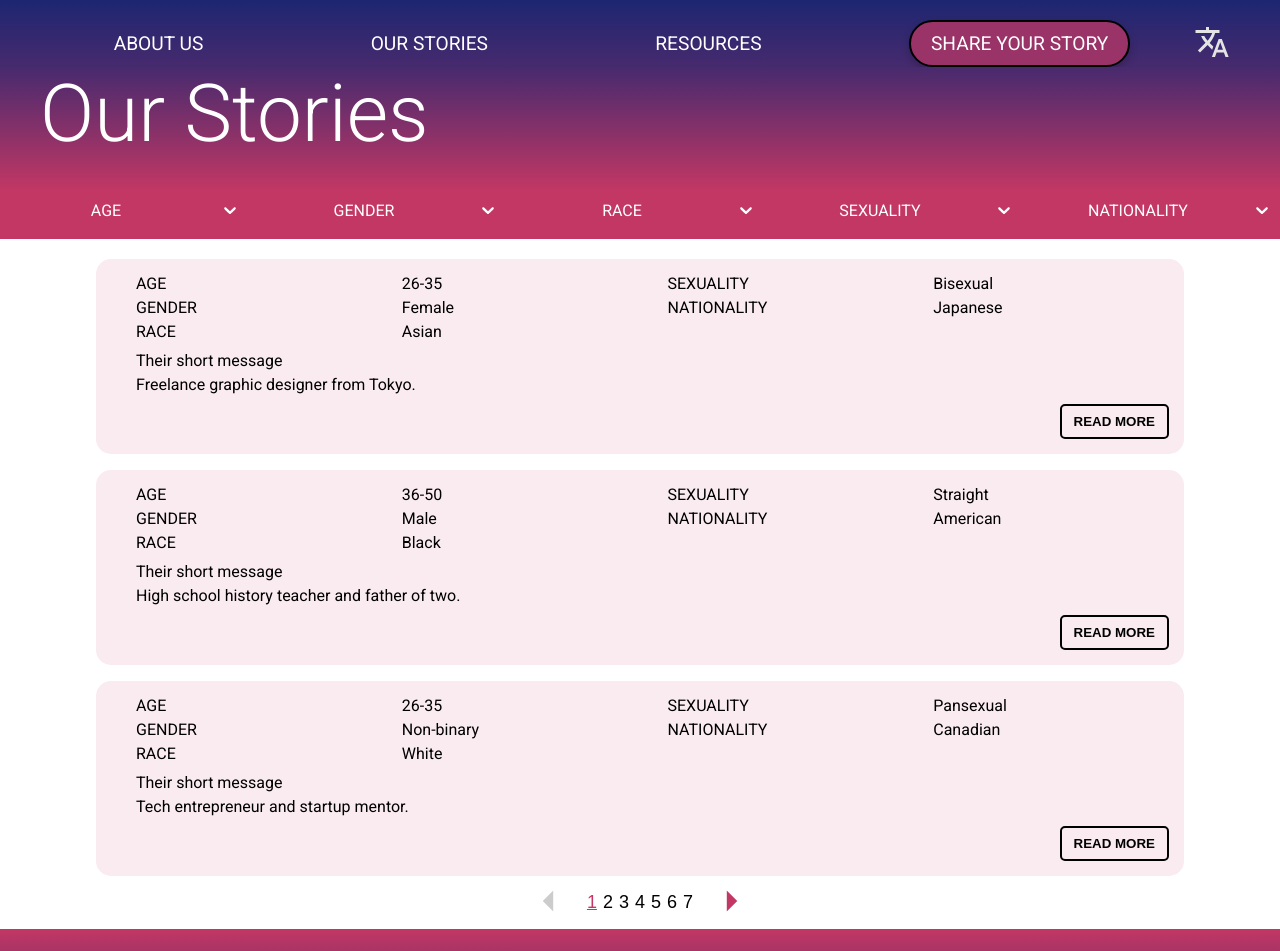
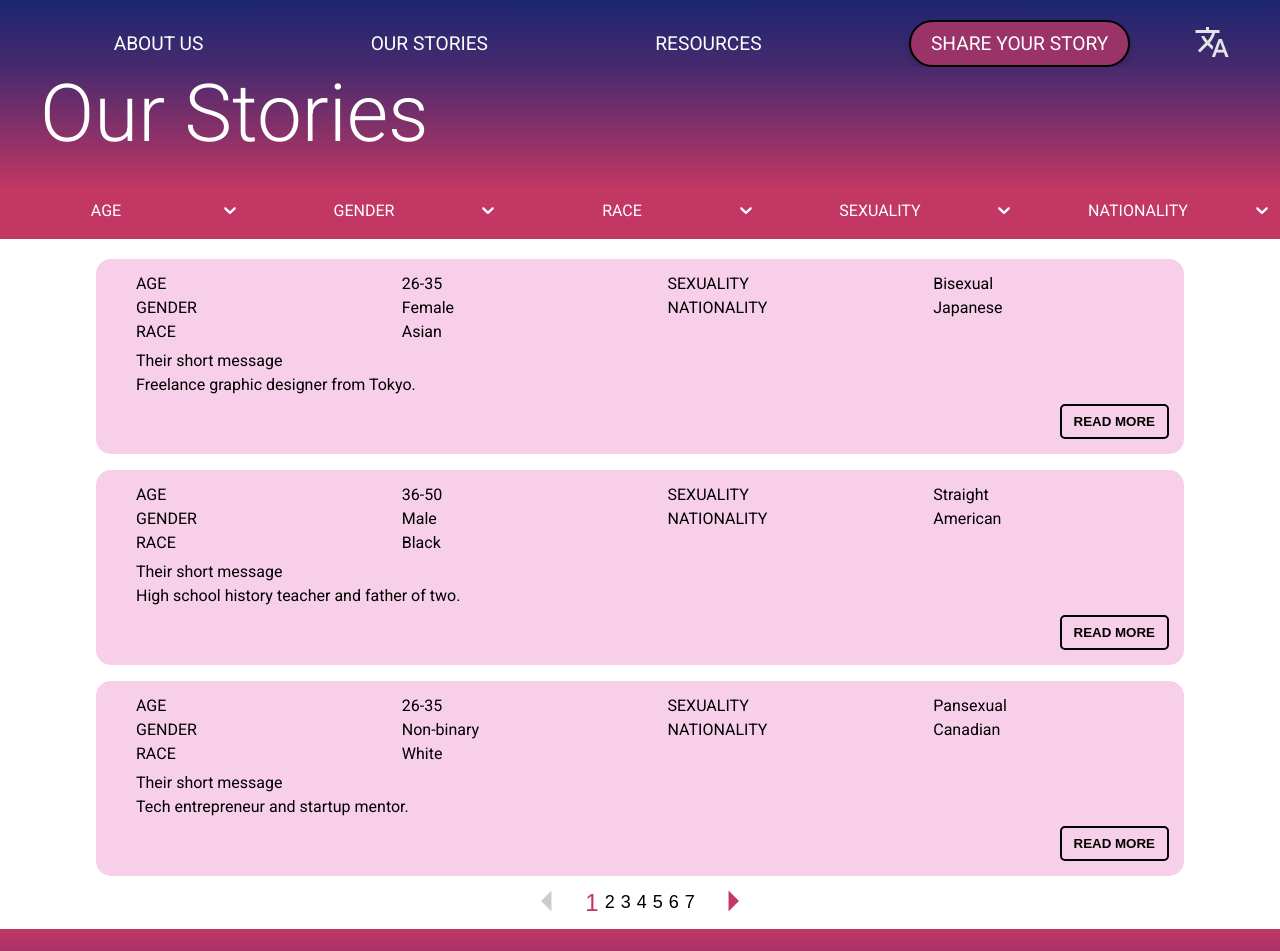
Before and after one commit to Xelo04/Mindful-Media, a React (Vite) app: page /our-stories in a window 1280 px wide. Shown: the top 951 px of the page. Built offline with nearby package versions, Linux system fonts and the light colour scheme.

Commit message:
Enhance user feedback by adding a styled "No stories found" message in FilteredStories component

```diff
--- a/src/components/filtered-list/FilteredStories.tsx
+++ b/src/components/filtered-list/FilteredStories.tsx
@@ -99,7 +99,7 @@ const FilteredStories = ({
       />
       <div className="stories">
         {filteredStories.length === 0 ? (
-          <span>No stories found</span>
+          <span className="no-stories">No stories found</span>
         ) : (
           paginatedStories.map((story) => (
             <div key={story.id} className="story">
--- a/src/components/filtered-list/filteredStories.scss
+++ b/src/components/filtered-list/filteredStories.scss
@@ -7,6 +7,9 @@
     gap: 16px;
     margin-top: 20px;
     align-items: center;
+    .no-stories {
+      font-size: xx-large;
+    }
     .story {
       display: flex;
       flex-direction: column;
@@ -84,6 +87,7 @@
       color: #ccc;
     }
     .pages {
+      display: flex;
       button {
         font-size: 18px;
         padding-inline: 3px;
@@ -95,7 +99,7 @@
 
       button.active {
         color: constants.$soft-bg;
-        text-decoration: underline;
+        font-size: x-large;
       }
     }
   }
--- a/src/styles/variables.scss
+++ b/src/styles/variables.scss
@@ -1,5 +1,5 @@
 $main-bg: #ffffff;
-$light-bg: #f9ebef;
+$light-bg: #f7cfe9;
 $soft-bg: #c33764;
 $middle-bg: #9a3367;
 $dark-middle-bg: #472a6e;
```
